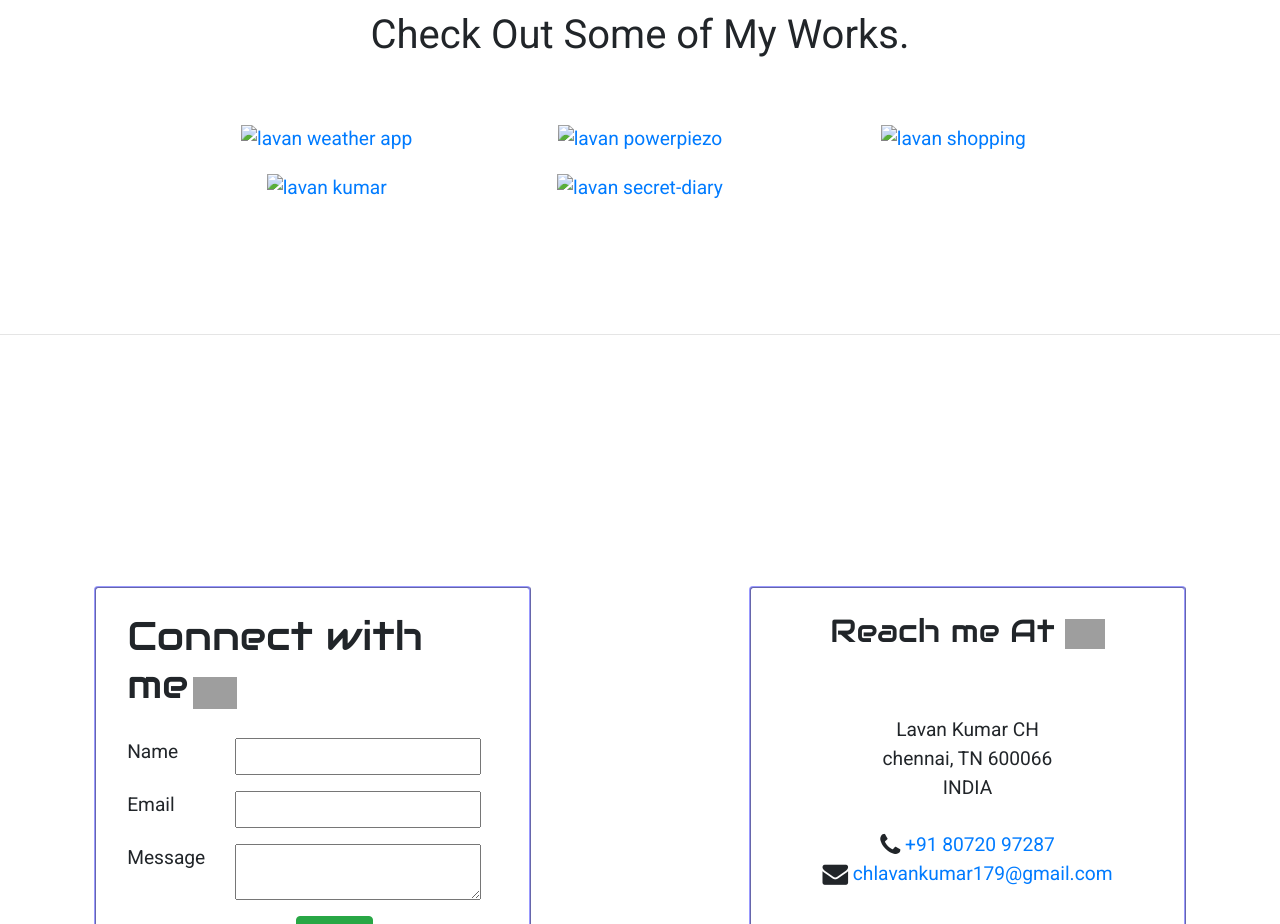
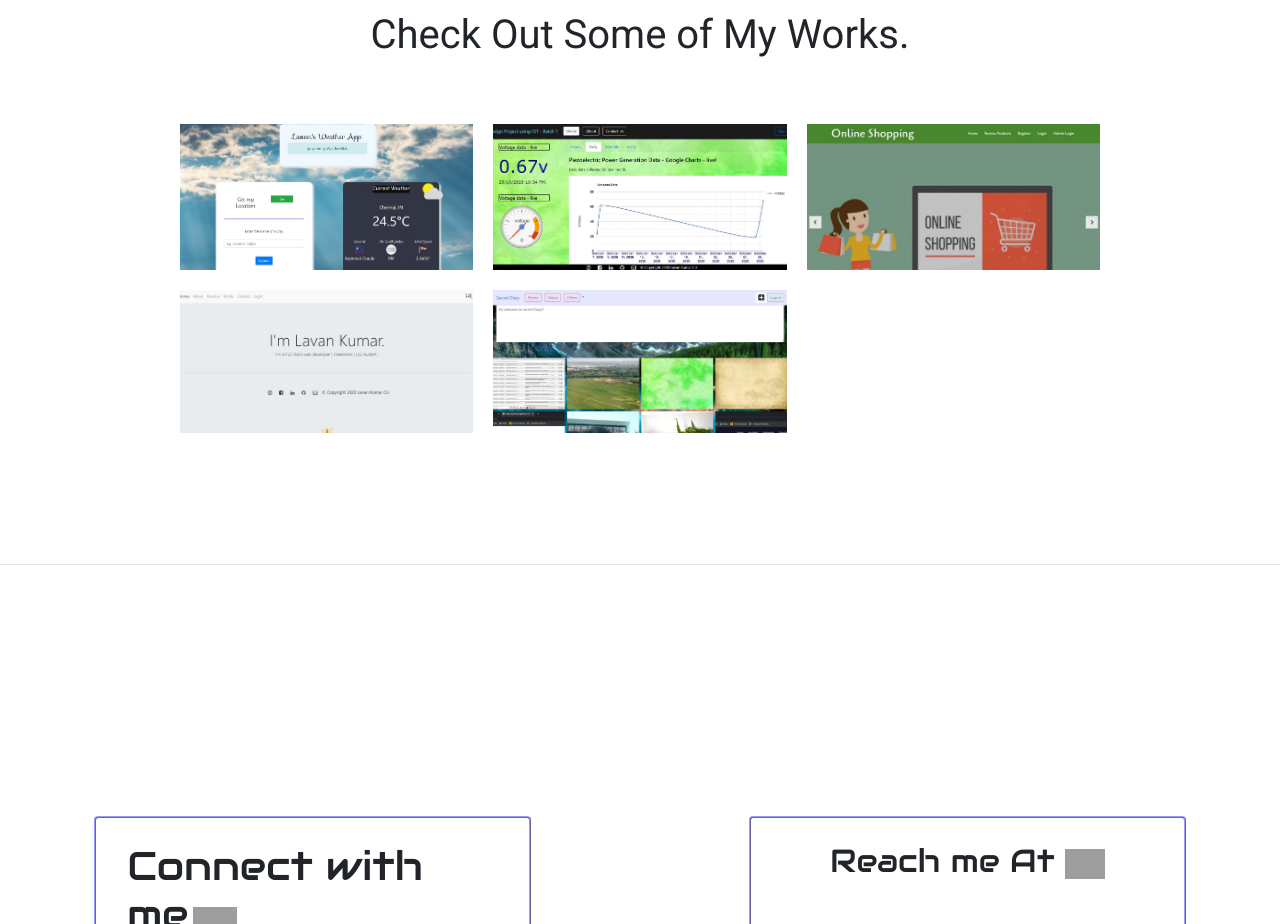
Before and after one commit to lavank179/portfolio, a plain HTML site: page index.html in a window 1280 px wide. Shown: the part 3020-3944 px from the top of the page. Drawn offline with nearby package versions, Linux system fonts and the light colour scheme; grey boxes are pictures that could not be loaded; a web font is replaced by a local one.

Commit message:
optimized images

```diff
--- a/index.html
+++ b/index.html
@@ -208,7 +208,7 @@
                             <div class="gallery-container">
                                 <div class="gallery-item">
                                     <div class="image">
-                                        <a href="https://lavankumarch.netlify.app" data-lightbox="mygallery" data-title="Weather-App"><img src="images/portfolio/weather-app.png" alt="lavan weather app" data-lightbox="mygallery"></a>
+                                        <a href="https://lavankumarch.netlify.app" data-lightbox="mygallery" data-title="Weather-App"><img src="images/portfolio/weather-app.jpg" alt="lavan weather app" data-lightbox="mygallery"></a>
                                     </div>
                                     <div class="text">WeatherApp</div>
                                 </div>
@@ -216,7 +216,7 @@
                             <div class="gallery-container">
                                 <div class="gallery-item">
                                     <div class="image">
-                                        <a href="http://lavankumarch.heliohost.org/powerpiezo/" data-lightbox="mygallery" data-title="PowerPiezo"><img src="images/portfolio/powerpiezo.png" alt="lavan powerpiezo" data-lightbox="mygallery"></a>
+                                        <a href="http://lavankumarch.heliohost.org/powerpiezo/" data-lightbox="mygallery" data-title="PowerPiezo"><img src="images/portfolio/powerpiezo.jpg" alt="lavan powerpiezo" data-lightbox="mygallery"></a>
                                     </div>
                                     <div class="text">PowerPiezo</div>
                                 </div>
@@ -224,7 +224,7 @@
                             <div class="gallery-container">
                                 <div class="gallery-item">
                                     <div class="image">
-                                        <a href="https://lavankumarch.netlify.app/portfolio/#" data-lightbox="mygallery" data-title="ShopAppz"><img src="images/portfolio/shopappz.png" alt="lavan shopping" data-lightbox="mygallery"></a>
+                                        <a href="https://lavankumarch.netlify.app/portfolio/#" data-lightbox="mygallery" data-title="ShopAppz"><img src="images/portfolio/shopappz.jpg" alt="lavan shopping" data-lightbox="mygallery"></a>
                                     </div>
                                     <div class="text">ShopAppz</div>
                                 </div>
@@ -232,7 +232,7 @@
                             <div class="gallery-container">
                                 <div class="gallery-item">
                                     <div class="image">
-                                        <a href="https://lavank179.github.io/portfolio/" data-lightbox="mygallery" data-title="Resume Website"><img src="images/portfolio/resume.png" alt="lavan kumar" data-lightbox="mygallery"></a>
+                                        <a href="https://lavank179.github.io/portfolio/" data-lightbox="mygallery" data-title="Resume Website"><img src="images/portfolio/resume.jpg" alt="lavan kumar" data-lightbox="mygallery"></a>
                                     </div>
                                     <div class="text">ResumeSite</div>
                                 </div>
@@ -240,7 +240,7 @@
                             <div class="gallery-container">
                                 <div class="gallery-item">
                                     <div class="image">
-                                        <a href="https://lavankumarch.netlify.app/portfolio/#" data-lightbox="mygallery" data-title="Secret-Diary"><img src="images/portfolio/secret-diary.png" alt="lavan secret-diary" data-lightbox="mygallery"></a>
+                                        <a href="https://lavankumarch.netlify.app/portfolio/#" data-lightbox="mygallery" data-title="Secret-Diary"><img src="images/portfolio/secret-diary.jpg" alt="lavan secret-diary" data-lightbox="mygallery"></a>
                                     </div>
                                     <div class="text">SecretDiary</div>
                                 </div>
```
